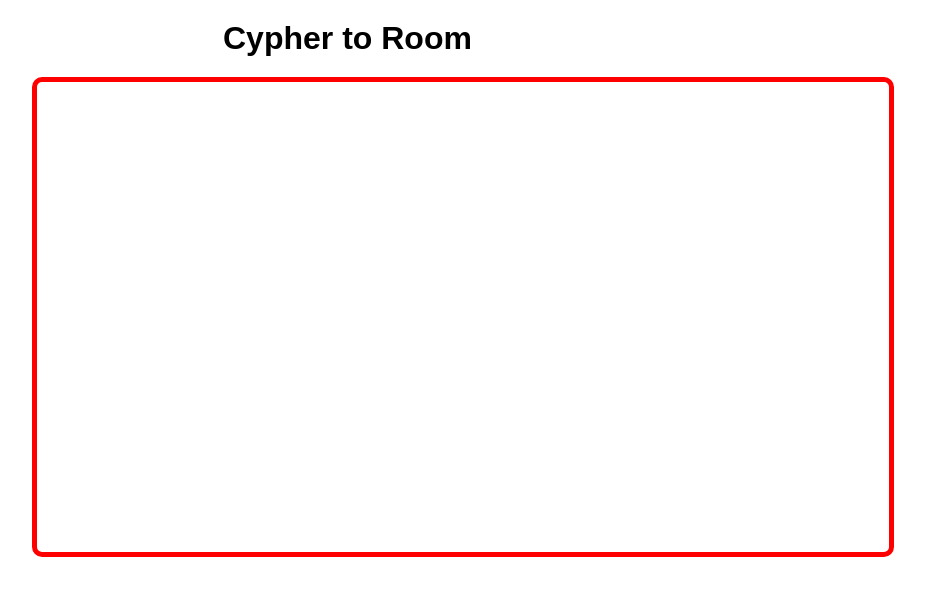
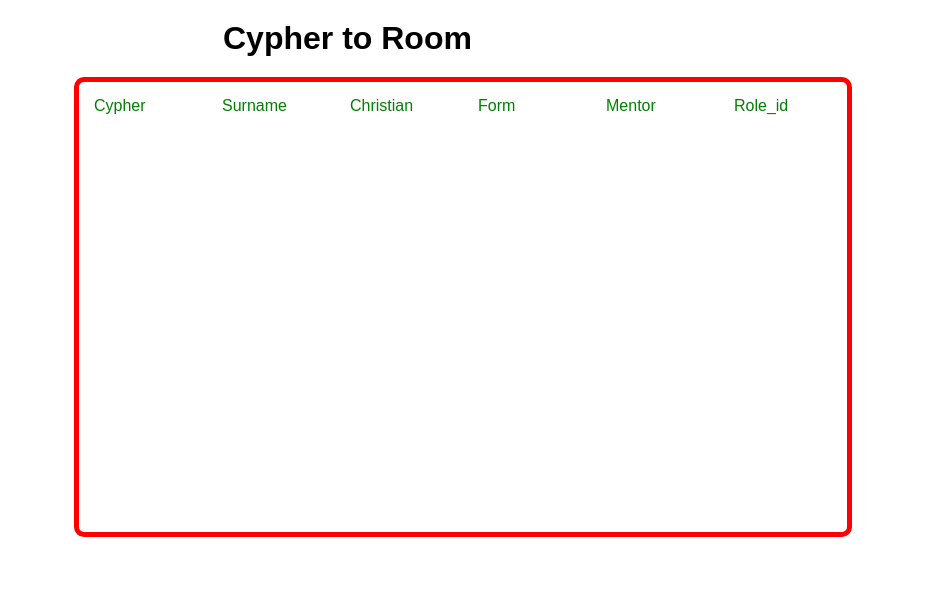
Before and after one commit to 6tjessil/dit_csi_music_db, a PHP site: page /UseThis/your_library.php in a window 1280 px wide. Shown: the part 61-657 px from the top of the page, without its empty margins (177-1102 px from the left). Run offline with PHP 8.4, Linux system fonts and the light colour scheme; data that the repository does not hold is empty.

Commit message:
Headers added
I have added in headers

```diff
--- a/style.css
+++ b/style.css
@@ -115,21 +115,27 @@ color: #111;
 }
 
 .song_list{
-  width: 65%;
+  width: 60%;
   margin-left: auto;
   margin-right: auto;
   height:450px;
   overflow: auto;
   border: 5px solid red;
   border-radius: 10px;
-  padding: 10px;
   display: grid;
   grid-template-columns: repeat(6,1fr);
-  grid-template-rows: minmax(100px,auto);
+  grid-template-rows: 50px;
 }
 
-#music_list{
+.music_list{
   color:red;
+  padding:15px;
+}
+
+.music_header{
+  color:green;
+  padding:15px;
+  grid-template-rows: 50px;
 }
 
 #queryheader h1{
--- a/your_library.php
+++ b/your_library.php
@@ -15,13 +15,31 @@
 	?>
 	<div id="queryheader">
 		<h1>Cypher to Room</h1>
-</div>
+	</div>
 <!--PHP STARTS HERE-->
 	<?php
         require_once("connect.php");
     ?>
 	<div class = "song_list">
 		<!--PHP STARTS HERE-->
+		<div class = "music_header">
+			Cypher
+		</div>
+		<div class = "music_header">
+			Surname
+		</div>
+		<div class = "music_header">
+			Christian
+		</div>
+		<div class = "music_header">
+			Form
+		</div>
+		<div class = "music_header">
+			Mentor
+		</div>
+		<div class = "music_header">
+			Role_id
+		</div>
 		<?php
 		//creates a variable to store the sql query
 		$query = ("SELECT *
@@ -32,8 +50,23 @@
 		while($output=mysqli_fetch_array($result))
 		{
 		?>
-			<div id = "music_list">
-				<?php echo $output["cypher"],$output["surname"];?>
+			<div class = "music_list">
+				<?php echo $output["cypher"];?>
+			</div>
+			<div class = "music_list">
+				<?php echo $output["surname"];?>
+			</div>
+			<div class = "music_list">
+				<?php echo $output["christian"];?>
+			</div>
+			<div class = "music_list">
+				<?php echo $output["form"];?>
+			</div>
+			<div class = "music_list">
+				<?php echo $output["mentor"];?>
+			</div>
+			<div class = "music_list">
+				<?php echo $output["role_id"];?>
 			</div>
 		<?php
 		}
@@ -41,52 +74,3 @@
 	</div>
 </body>
 </html>
-
-<!--<table>
-      <tr>
-        <th>Cypher</th>
-        <th>Room</th>
-      </tr>
-      ?php
-      require_once("connect.php");
-      $query = "SELECT t.cypher, r.room
-                    FROM teacher AS t
-                    JOIN teacher_to_room tr ON t.cypher = tr.cypher
-                    JOIN room r ON r.room_id = tr.room_id ";
-      $rs = mysqli_query($con, $query);
-      if ($rs) {
-        while ($row = mysqli_fetch_array($rs)) {
-          echo "<tr><td>" . $row['cypher'] . "</td><td>" . $row['room'] . "</td></tr>";
-        }
-      }
-      ?>
-    </table>
-
-
-
-
-
-    <div class="songs_list">
-    ?php
-        //creates a variable to store the sql query
-        $query = ("SELECT t.cypher, r.room
-                    FROM teacher AS t
-                    JOIN teacher_to_room tr ON t.cypher = tr.cypher
-                    JOIN room r ON r.room_id = tr.room_id ");
-        //Runs and stores the query using variables $con and $query
-        $result = mysqli_query($con,$query);
-        while($output=mysqli_fetch_array($result))
-        {
-        ?>
-        <div id = "music_list">
-            ?php echo $output["cypher"],"$",
-            $output["surname"]," ",$output["christian"]," ",
-            $output["form"]," ",$output["mentor"],"
-            ",$output["role_id"];?>
-        </div>
-        ?php
-        }
-        ?>
-		</div>
-    </div>
--->
```
